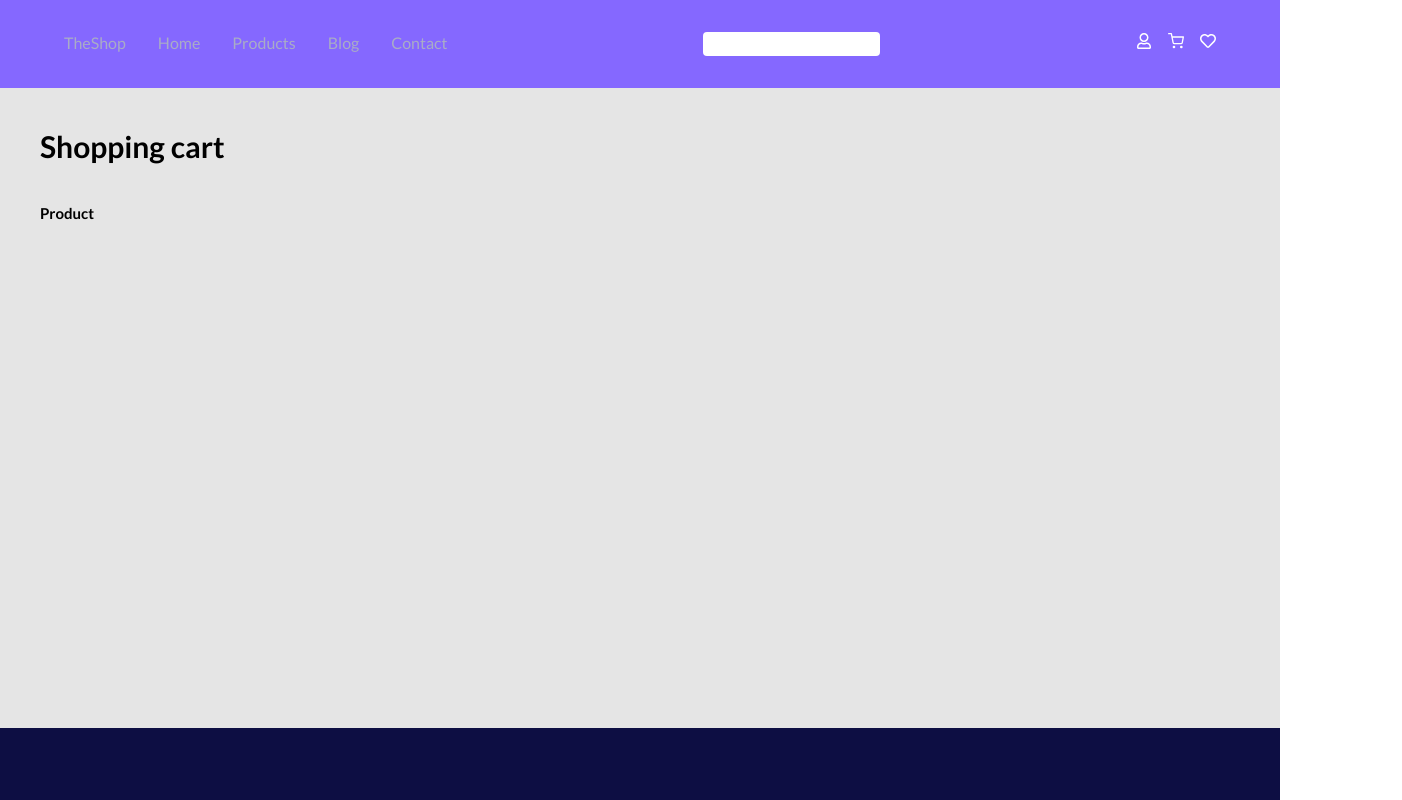
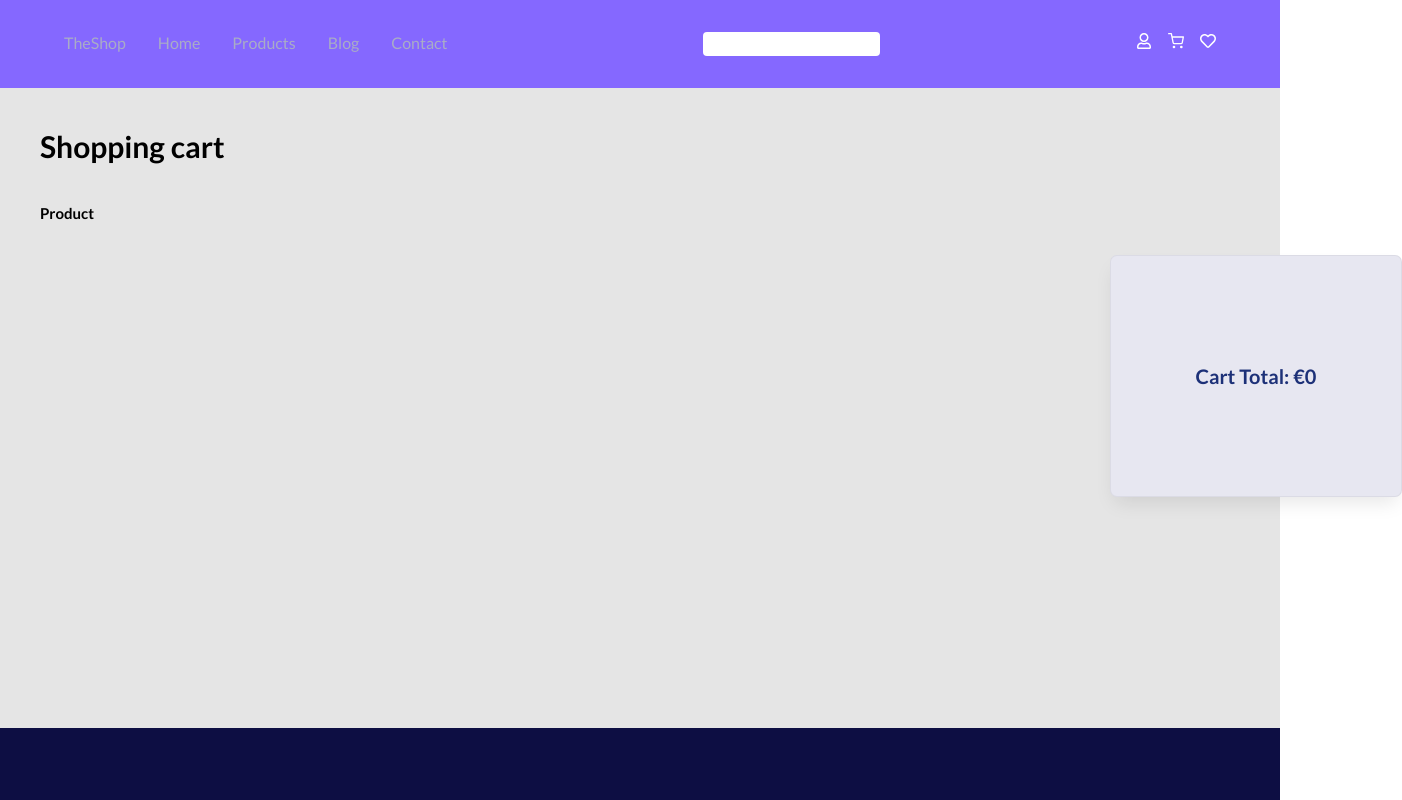
Before and after one commit to designdegenerate/webshopfrontend, a React (Create React App) app: page /Cart in a window 1280 px wide. Shown: the top 800 px of the page, 1402 px wide, since content can reach past the window. Built offline with nearby package versions, Linux system fonts and the light colour scheme.

Commit message:
feat/shopping cart totalfunction

```diff
--- a/src/App.css
+++ b/src/App.css
@@ -50,8 +50,8 @@ nav input[type="text"] {
  ***************************************/
 
 #homePage {
-width: 100vw;
-background-color: #fff;
+  width: 100vw;
+  background-color: #fff;
 }
 
 #homePageInner {
@@ -430,6 +430,8 @@ ul {
 /* Shopping Cart */
 
 .shopping-cart {
+  display: flex;
+  flex-direction: column;
   padding: 20px;
   min-height: 600px;
 }
@@ -439,6 +441,7 @@ ul {
 }
 .shoppingCart-content {
   display: flex;
+
   padding: 20px;
   gap: 10px;
   box-shadow: 0px 10px 20px -5px rgba(0, 0, 0, 0.1);
@@ -466,9 +469,35 @@ ul {
   display: flex;
   flex-direction: column;
   gap: 10px;
-  line-height: 30px;
+  line-height: 40px;
+  color: #1d3178;
 }
 
 .shoppingcart-button {
   gap: 7px;
 }
+.cart-total {
+  font-size: 20px;
+  font-weight: 700;
+  display: flex;
+  padding: 20px;
+  gap: 10px;
+  box-shadow: 0px 10px 20px -5px rgba(0, 0, 0, 0.1);
+  border: 1px solid rgba(0, 0, 0, 0.05);
+  background-color: #e7e7f1;
+  border-radius: 7px;
+  margin: 10px;
+  width: 250px;
+  height: 200px;
+  position: absolute;
+  top: 245px;
+  left: 1100px;
+  align-items: center;
+  justify-content: center;
+  color: #1d3178;
+}
+
+.total {
+  font-size: 20px;
+  font-weight: 700;
+}
--- a/src/components/ShoppingCart.js
+++ b/src/components/ShoppingCart.js
@@ -1,10 +1,11 @@
+import { IoMdTennisball } from "react-icons/io";
 import Footer from "./footer";
 const ShoppingCart = ({ cart, removeFromCart, addToCart }) => {
   const getCart = Object.values(cart);
   const productsIds = getCart.map((p) => p.id);
   //   console.log("product id", productsIds);
   const filteredCart = getCart.filter((p) => productsIds.includes(p.id));
-  //   console.log("filteredcart", filteredCart);
+  console.log("filteredcart", filteredCart);
   //turn object to the array
   // {7: 12, 5: 3}
   // [{id: 7, amount: 12}]
@@ -12,6 +13,17 @@ const ShoppingCart = ({ cart, removeFromCart, addToCart }) => {
   // products.filter(product => proudcts.ids.includes(product.id))
 
   //   console.log(cart);
+
+  // let sum = null;
+  // const totalCart = filteredCart?.forEach(
+  //   (item) => (sum += item.price * item.amount)
+  // );
+
+  const totalAmount = filteredCart?.reduce((acc, item) => {
+    return item.price * item.amount + acc;
+  }, 0);
+
+  // console.log("total cart is", totalAmount);
 
   return (
     <>
@@ -32,7 +44,7 @@ const ShoppingCart = ({ cart, removeFromCart, addToCart }) => {
                   <p>{item.title}</p>
                   <p>Price: €{item.price}</p>
                   <p>Quantity: {item.amount}</p>
-                  <p>
+                  <p className="total">
                     Total: €{parseFloat(item.price * item.amount).toFixed(2)}
                   </p>
                   <div
@@ -47,6 +59,7 @@ const ShoppingCart = ({ cart, removeFromCart, addToCart }) => {
               </div>
             ))
           : []}
+        <div className="cart-total">Cart Total: €{totalAmount}</div>
       </div>
       <Footer />
     </>
```
